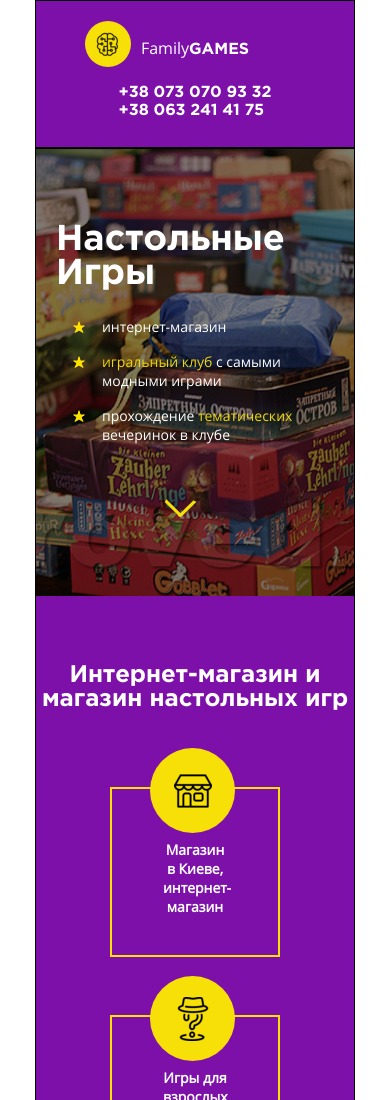
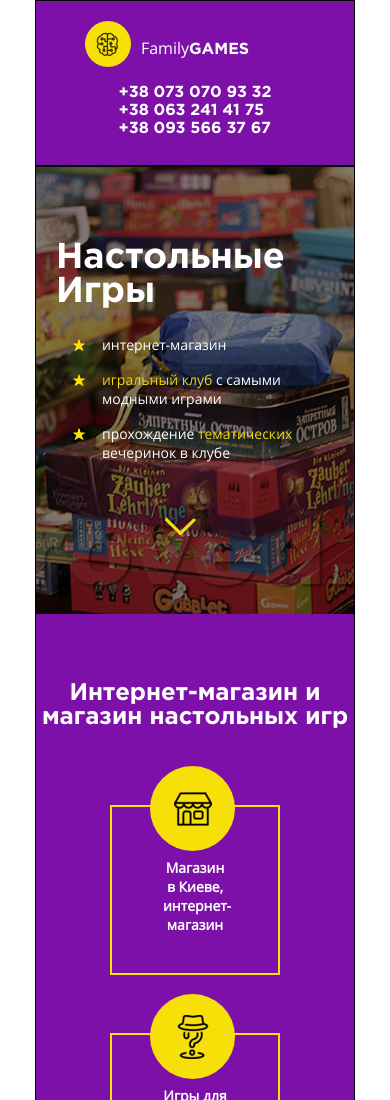
Before and after one commit to AlexandraKorniichuk/bootcamp_project, a plain HTML site: page index.html in a window 390 px wide. Shown: the top 1100 px of the page. Drawn offline with Linux system fonts and the light colour scheme; files whose address does not match are found by name; a web font is replaced by a local one.

Commit message:
Edited phone numbers (added new one)

```diff
--- a/index.html
+++ b/index.html
@@ -15,6 +15,8 @@
             <ul class="nav_list">
                 <li class="nav_list-item"><a href="#"><span>+38 073 070 93 32</span></a></li>
                 <li class="nav_list-item"><a href="#"><span>+38 063 241 41 75</span></a></li>
+                <li class="nav_list-item"><a href="#"><span>+38 093 566 37 67</span></a></li>
+
             </ul>
         </nav>
     </header>
```
